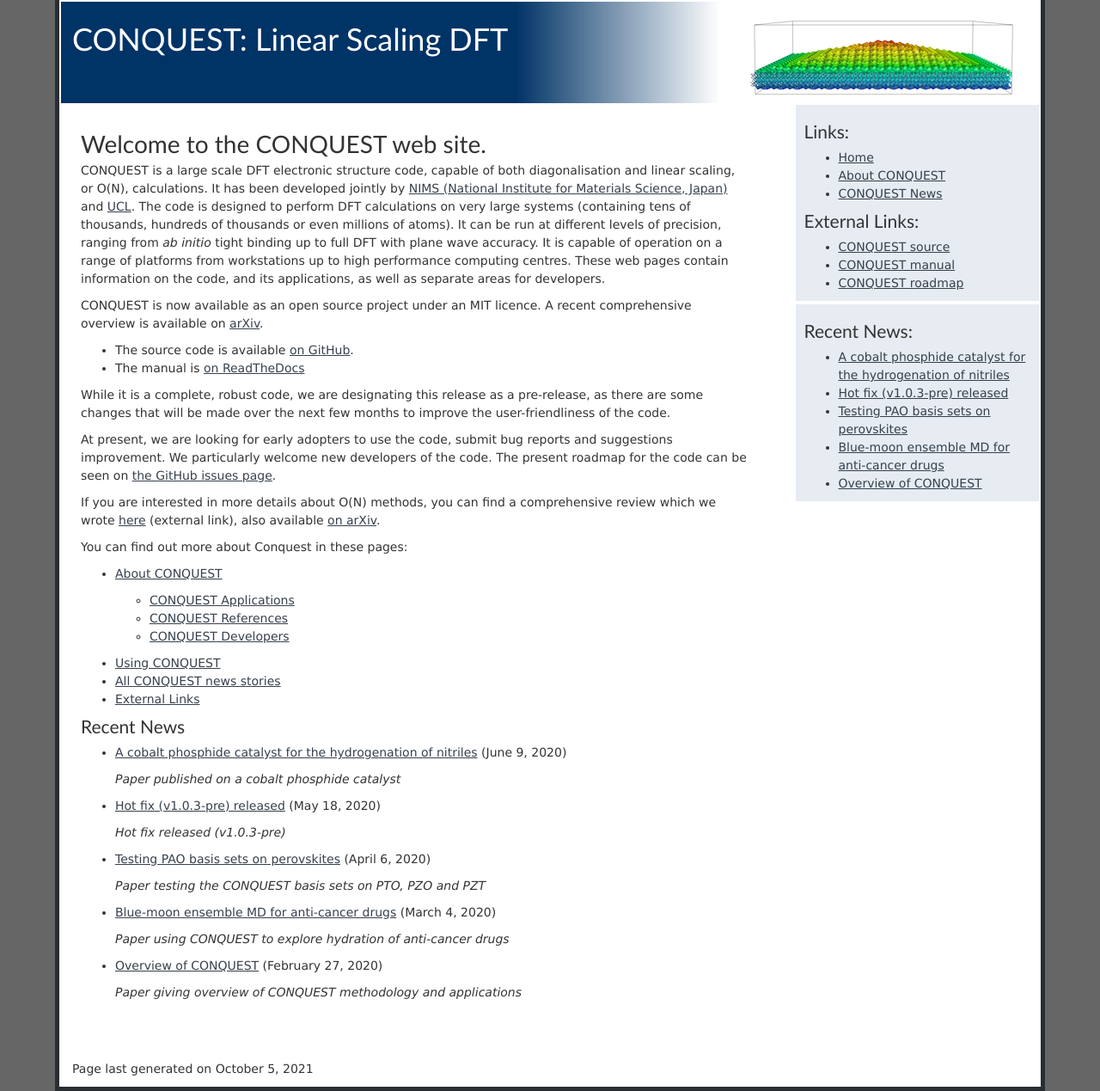
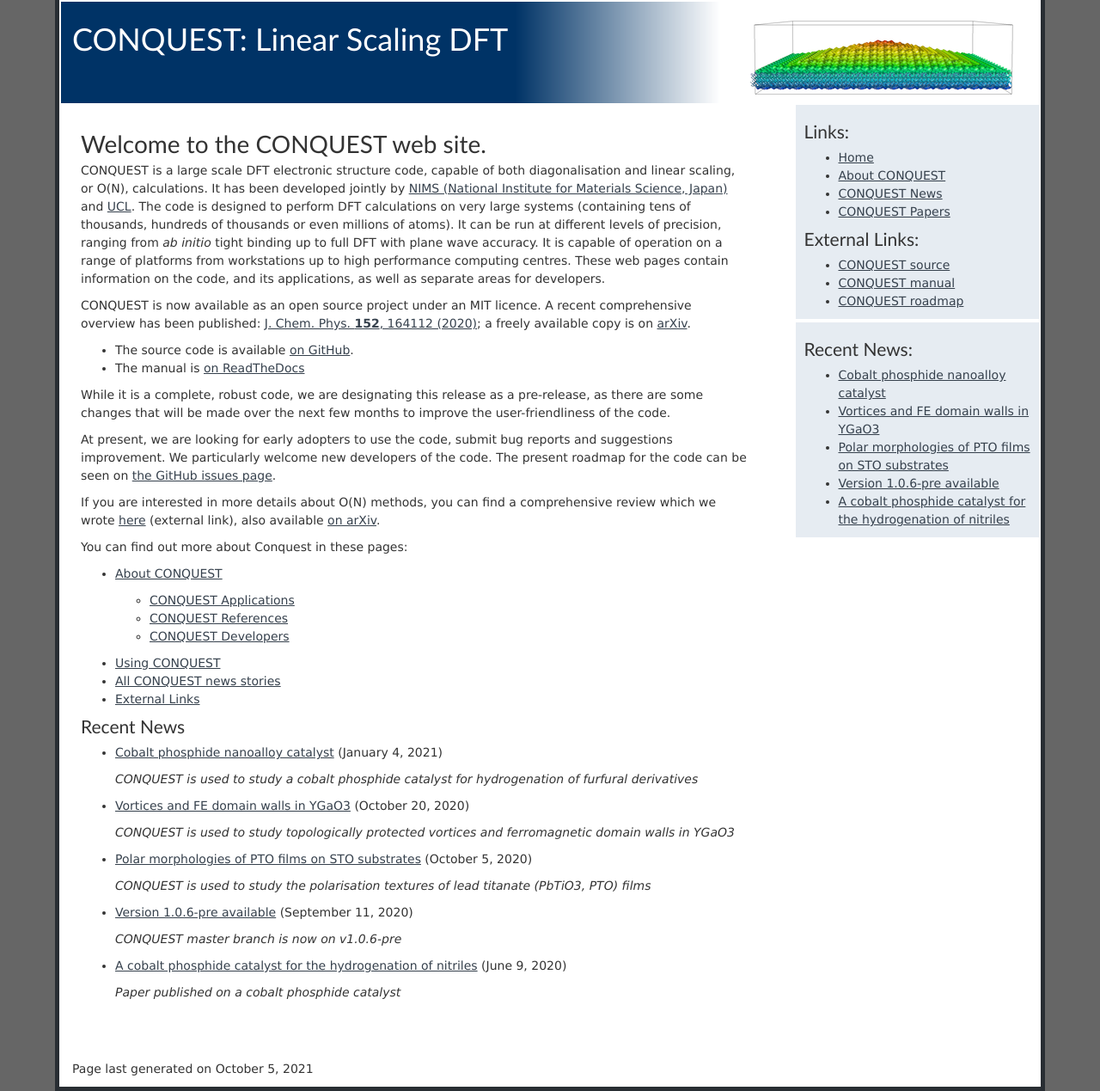
Before and after one commit to OrderN/OrderN.github.io, a Jekyll site: the page built from index.markdown, in a window 1280 px wide. Shown: the whole page at 86% size. Built offline with Jekyll 4.4.1, drawn with Linux system fonts in a browser that asks for light colours; some of the changed lines change nothing that is shown.

Commit message:
Updates for news

```diff
--- a/_includes/sidebar.html
+++ b/_includes/sidebar.html
@@ -5,6 +5,7 @@
       <li><a href="/index.html">Home</a></li>
       <li><a href="/about.html">About CONQUEST</a></li>
       <li><a href="/news.html">CONQUEST News</a></li>
+      <li><a href="/references.html">CONQUEST Papers</a></li>
     </ul>
     <h2>External Links:</h2>
     <ul>
--- /dev/null
+++ b/_posts/2020-09-11-v106.markdown
@@ -0,0 +1,10 @@
+---
+layout: post
+title: Version 1.0.6-pre available
+published: true
+year: 2020
+month: 9
+day: 11
+summary: CONQUEST master branch is now on v1.0.6-pre
+---
+The master branch of CONQUEST has reached v1.0.6-pre, including fixes for bugs in two areas of the code, and missing pseudopotentials.  All users are urged to upgrade as soon as possible, or to use the develop branch, which includes these bug fixes and other developments.
--- /dev/null
+++ b/_posts/2020-10-05-PTOPolarMorphologies.markdown
@@ -0,0 +1,32 @@
+---
+layout: post
+title: Polar morphologies of PTO films on STO substrates
+published: true
+year: 2020
+month: 10
+day: 05
+summary: CONQUEST is used to study the polarisation textures of lead titanate (PbTiO3, PTO) films
+---
+Low-dimensional structures comprised of ferroelectric (FE) PbTiO3
+(PTO) and quantum paraelectric SrTiO3 (STO) are hosts to complex
+polarization textures such as polar waves, flux-closure domains, and
+polar skyrmion phases. Density functional theory (DFT) simulations can
+provide insight into this order, but are limited by the computational
+effort required. Within DFT, the novel multi-site support function
+method is used to reduce the solution time for the electronic
+groundstate whilst preserving high accuracy. This allows for
+large-scale simulations of PTO films on STO substrates with system
+sizes >2000 atoms. In the ultrathin limit, the polar wave texture with
+cylindrical chiral bubbles emerges as an intermediate phase between
+full-flux-closure domains and in-plane polarization. This is driven by
+an internal bias field born of the compositionally broken inversion
+symmetry in the [001] direction. Manipulation of this built-in field
+informs a new principle of design for control over chiral order on the
+nanoscale through the careful choice of substrate, surface
+termination, or use of overlayers. Antiferrodistortive (AFD) order
+locally interacts with these polar textures giving rise to strong
+FE/AFD coupling at the PbO terminated surface driving a p(2 × 𝚲)
+surface reconstruction. This offers another pathway for the local
+control of ferroelectricity.
+
+The paper is published in [Adv. Theory Simul. 2020, 2000154](https://doi.org/10.1002/adts.202000154).
--- /dev/null
+++ b/_posts/2020-10-20-VorticesInYGO.markdown
@@ -0,0 +1,27 @@
+---
+layout: post
+title: Vortices and FE domain walls in YGaO3
+published: true
+year: 2020
+month: 10
+day: 20
+summary: CONQUEST is used to study topologically protected vortices and ferromagnetic domain walls in YGaO3
+---
+Ferroelectric behavior on the meso- and macroscopic scale depends on
+the formation and dynamics of domains and controlling the domain
+patterns is imperative to device performance. While density functional
+theory (DFT) calculations have successfully described the basic
+properties of ferroelectric domain walls, the necessarily small cell
+sizes used for the calculations hampers DFT studies of complex domain
+patterns. Here, we simulate large-scale complex ferroelectric domain
+patterns in ferroelectric YGaO 3 using multisite local orbitals as
+implemented in the DFT code conquest. The multisite local orbital
+basis set gives similar bulk structural and electronic properties, and
+atomic domain wall structures and energetics as those obtained with
+conventional plane-wave DFT. With this basis set model, 3600-atom
+cells are used to simulate topologically protected vortices. The local
+atomic structure at the vortex cores is subtly different from the
+domain walls, with a lower electronic band gap suggesting enhanced
+local conductance at these cores.
+
+The paper is published in [Phys. Rev. B 102, 144103 (2020)](https://doi.org/10.1103/PhysRevB.102.144103).
--- /dev/null
+++ b/_posts/2021-01-04-CoPCatalyst.markdown
@@ -0,0 +1,25 @@
+---
+layout: post
+title: Cobalt phosphide nanoalloy catalyst
+published: true
+year: 2020
+month: 10
+day: 20
+summary: CONQUEST is used to study a cobalt phosphide catalyst for hydrogenation of furfural derivatives
+---
+While metal phosphides have begun to attract attention as
+electrocatalysts, they remain underutilized in the field of
+liquid-phase molecular transformations. Herein, we describe a
+supported cobalt phosphide nanoalloy (nano-Co2P) that functions as a
+highly efficient, reusable heterogeneous catalyst for the selective
+hydrogenation of furfural derivatives. The carbonyl moieties of
+several furfural derivatives were selectively hydrogenated to produce
+the desired products in high yields. In contrast to conventional
+nonprecious metal catalysts, nano-Co2P uniquely exhibited air
+stability, which enabled easy and safe handling and precluded the need
+for H2 pretreatment. Infrared and density functional theory studies
+revealed that the highly efficient hydrogenation is due to the
+favorable activation of the carbonyl moiety of furfural derivatives
+through the backdonation to its π* orbital from the Co d-electrons.
+
+The paper is published in [ACS Catal. 11, 750 (2021)](https://doi.org/10.1021/acscatal.0c03300).
--- a/index.markdown
+++ b/index.markdown
@@ -19,8 +19,7 @@
 separate areas for developers.
 
 CONQUEST is now available as an open source project under an MIT
-licence.  A recent comprehensive overview is available on
-[arXiv](https://arxiv.org/abs/2002.07704).
+licence.  A recent comprehensive overview has been published: [J. Chem. Phys. **152**, 164112 (2020)](https://doi.org/10.1063/5.0005074); a freely available copy is on [arXiv](https://arxiv.org/abs/2002.07704).
 
 * The source code is available [on GitHub](https://github.com/OrderN/CONQUEST-release).
 * The manual is [on ReadTheDocs](https://conquest.readthedocs.io/)
```
